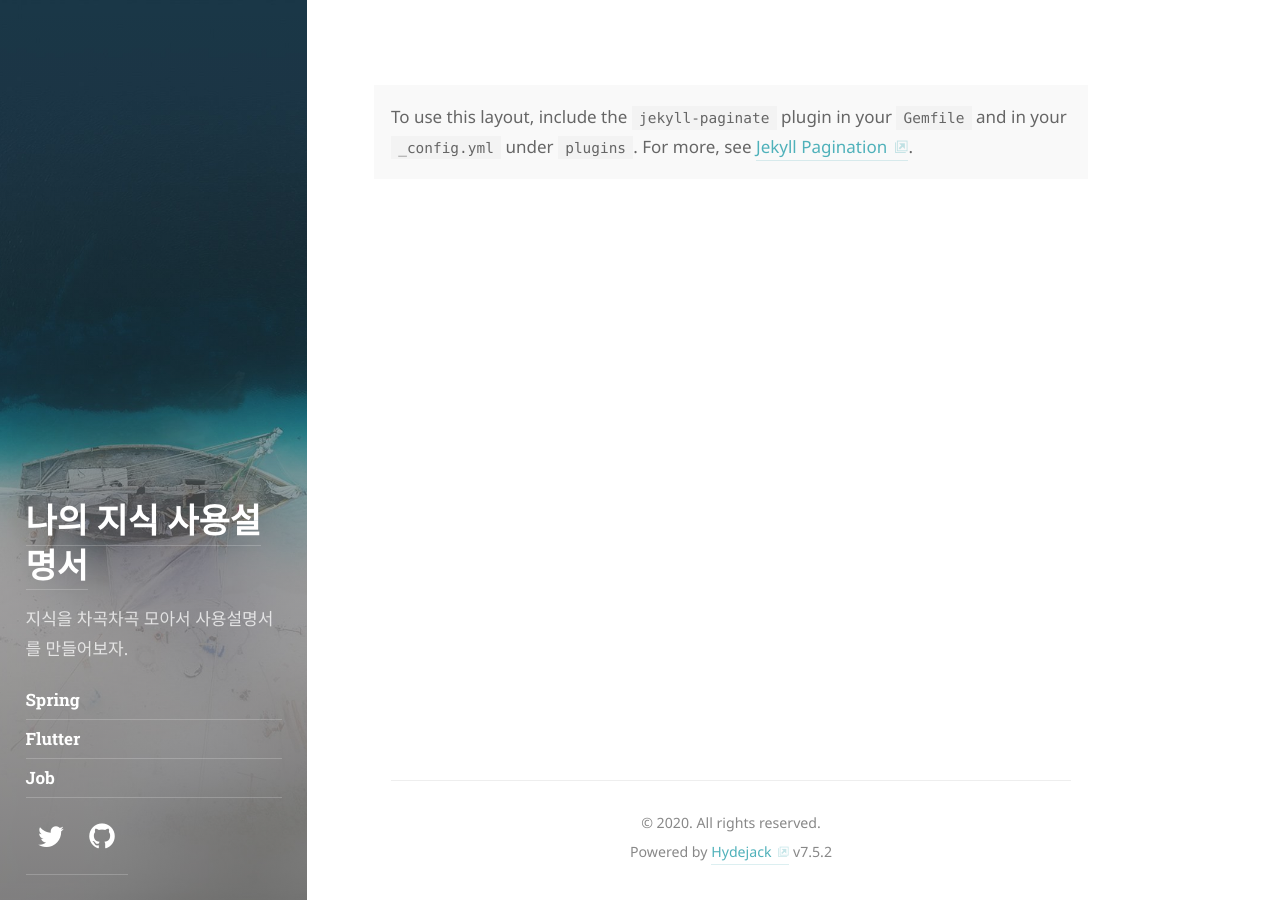
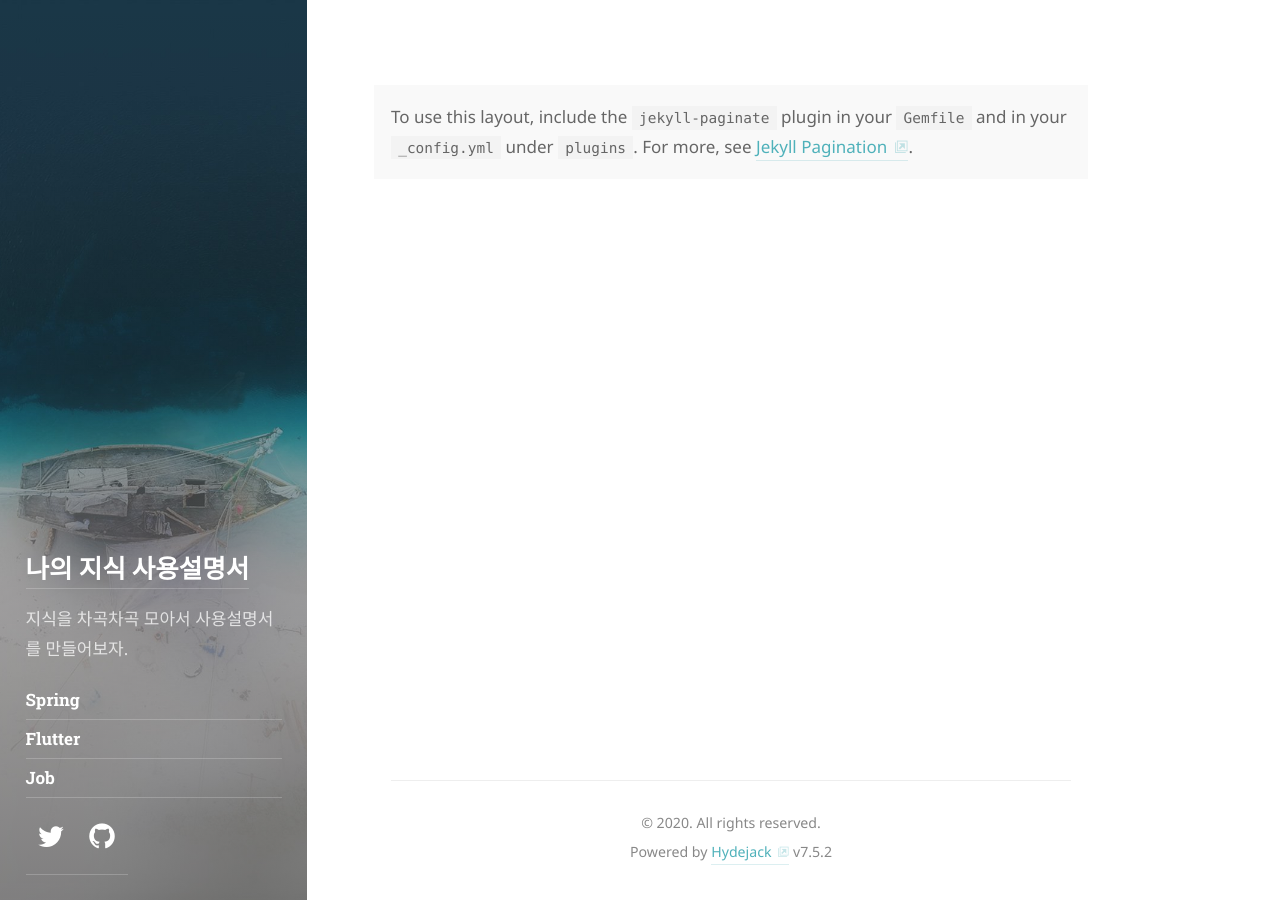
Before and after one commit to G-ONL/g-onl.github.io, a Jekyll site: the page built from index.html, in a window 1280 px wide. Built offline with Jekyll 4.4.1, drawn with Linux system fonts in a browser that asks for light colours; some web fonts are replaced; the list of posts is cut into pages by our own code.

Commit message:
Update sidebar.html

```diff
--- a/_includes/sidebar.html
+++ b/_includes/sidebar.html
@@ -11,7 +11,7 @@
 
     <div class="sidebar-sticky">
       <div class="sidebar-about">
-        <h2 class="h1"><a href="{{ '/' | relative_url }}">{{ site.title }}</a></h2>
+        <h2 class="h2"><a href="{{ '/' | relative_url }}">{{ site.title }}</a></h2>
         {% assign text = site.tagline | default:site.description %}
         {% if text %}
           <p class="{% if text.size > 100 %}fine{% endif %}">
```
